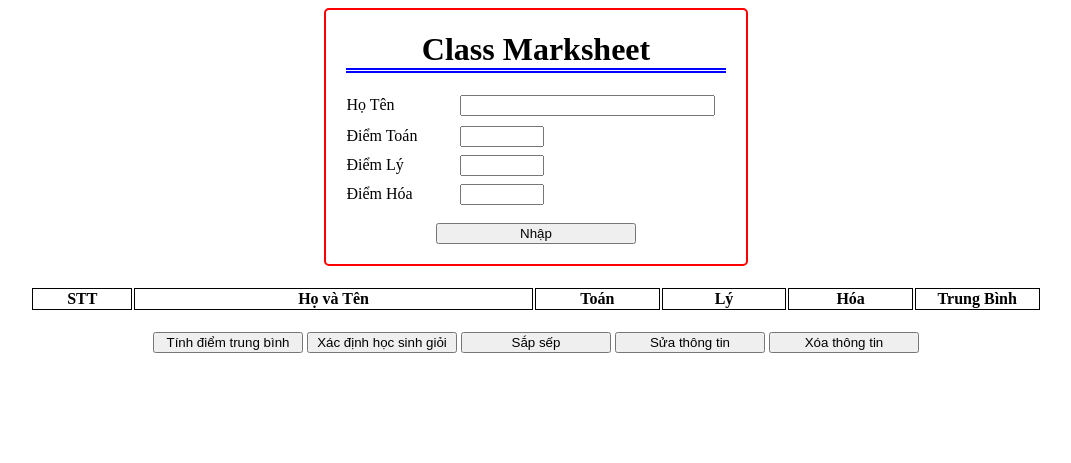
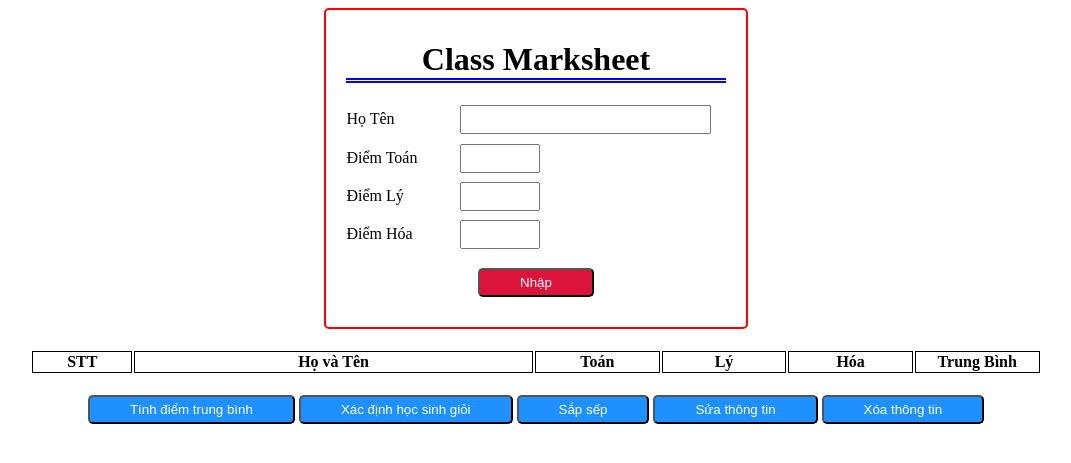
Before and after one commit to naruta1105/score-transcript, a PHP site: page /asm03.html in a window 1280 px wide. Shown: the top 463 px of the page, without its empty margins (104-1175 px from the left). Run offline with PHP 8.4, Linux system fonts and the light colour scheme; lists and menus that the app fills with data are empty.

Commit message:
Fix CSS and Home page
Fix CSS and Home page

```diff
--- a/asm03.css
+++ b/asm03.css
@@ -1,8 +1,26 @@
+/* Hide arrow input number */
+
+
+/* Chrome, Safari, Edge, Opera */
+
+input::-webkit-outer-spin-button,
+input::-webkit-inner-spin-button {
+    -webkit-appearance: none;
+    margin: 0;
+}
+
+
+/* Firefox */
+
+input[type=number] {
+    -moz-appearance: textfield;
+}
+
 #banner {
     margin: auto;
     border: 2px solid red;
     border-radius: 5px;
-    padding: 0px 20px;
+    padding: 10px 20px;
 }
 
 #banner h1 {
@@ -13,6 +31,15 @@
 #banner label {
     display: inline-block;
     margin: 0px 0px 10px;
+    padding: 5px 0px;
+}
+
+#banner input {
+    padding: 5px 0px;
+}
+
+#banner input[type=number] {
+    text-align: right;
 }
 
 #banner #fullName {
@@ -32,9 +59,16 @@
     color: red;
 }
 
+button {
+    text-align: center;
+    padding: 5px 40px;
+    background-color: crimson;
+    color: white;
+    border-radius: 5px;
+}
+
 #banner button {
     display: block;
-    width: 200px;
     margin: 10px auto 20px;
 }
 
@@ -75,8 +109,7 @@ td {
 }
 
 #group-btn button {
-    text-align: center;
-    width: 150px;
+    background-color: dodgerblue;
     margin-bottom: 10px;
 }
 
@@ -137,7 +170,7 @@ td {
         width: 80%;
     }
     #main #group-btn {
-        width: fit-content;
+        width: max-content;
     }
 }
 
--- a/index.php
+++ b/index.php
@@ -1 +1 @@
-<?php include_once("asm3.html"); ?>
+<?php include_once("asm03.html"); ?>
```
